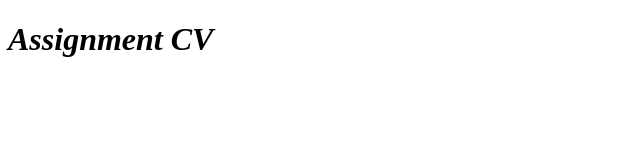
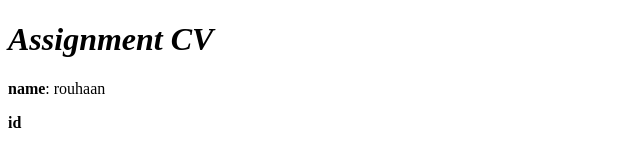
Before and after one commit to Roblox-scripter-for-you/cv-assignment, a plain HTML site: page index.html in a window 1280 px wide. Shown: the whole page, without its empty margins (0-640 px from the left). Drawn offline with Linux system fonts and the light colour scheme.

Commit message:
my folder 1

```diff
--- a/index.html
+++ b/index.html
@@ -7,5 +7,10 @@
 </head>
 <body>
     <h1><em><b>Assignment CV</b></em></h1>
+    <P><b>name</b>: rouhaan</P>
+    <p><b>id</b></p>
 </body>
+
+
+
 </html>
```
